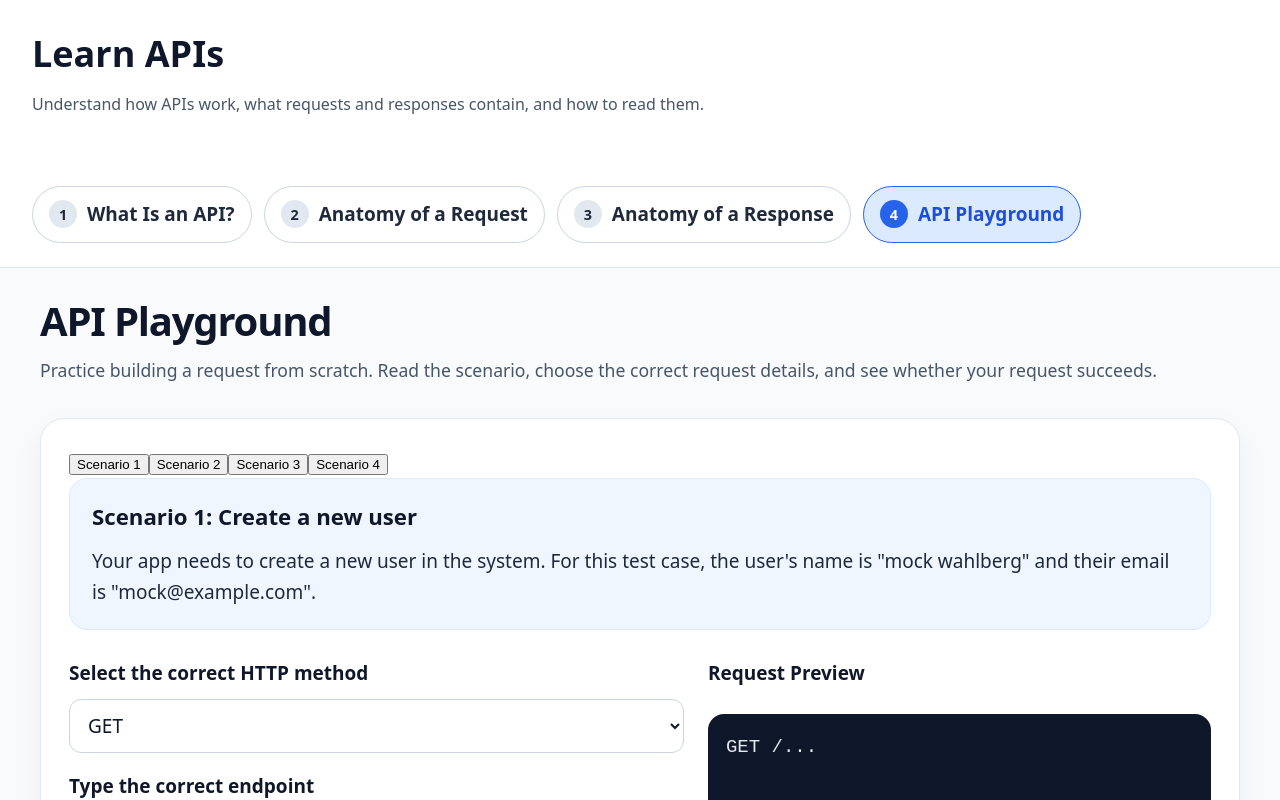
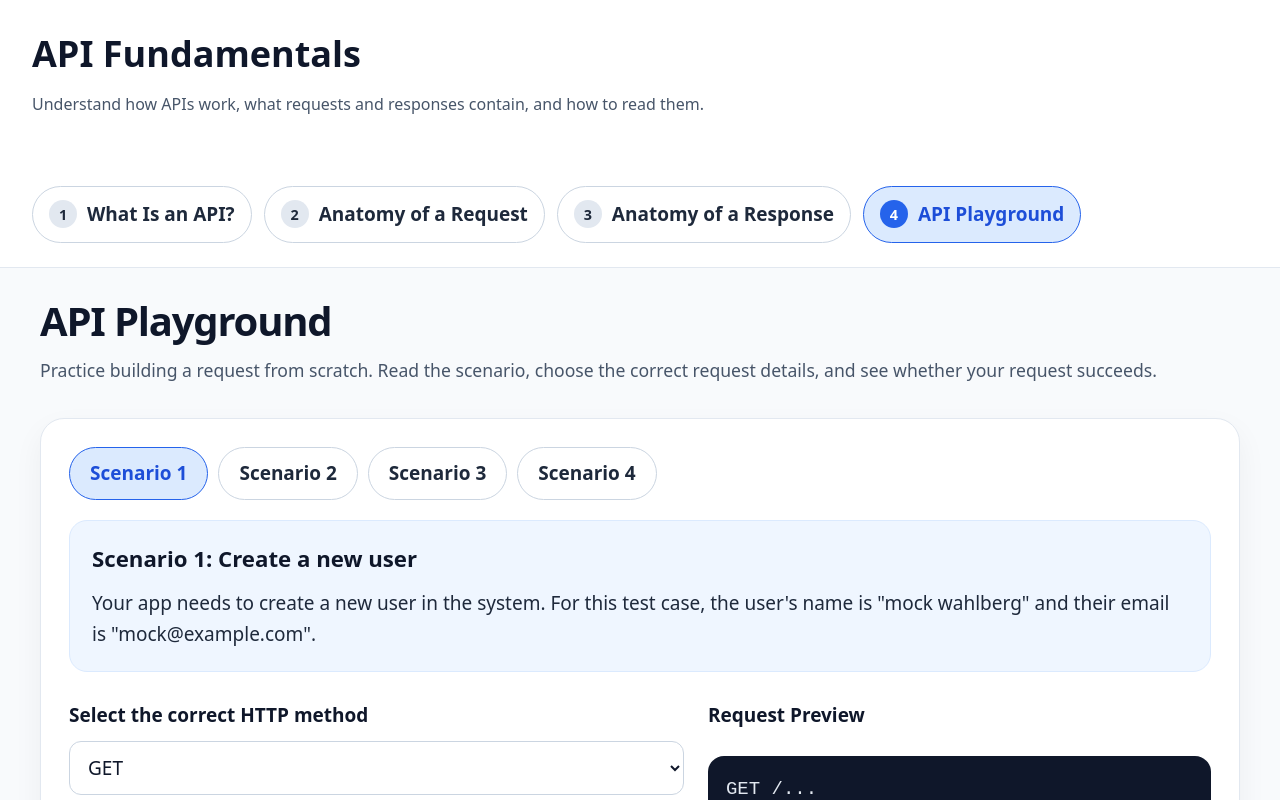
Before and after one commit to lizburkecodes/api-learning-app-v2, a React (Vite) app: page /api-playground in a window 1280 px wide. Shown: the top 800 px of the page. Built offline with nearby package versions, Linux system fonts and the light colour scheme.

Commit message:
fix buttons

```diff
--- a/src/App.css
+++ b/src/App.css
@@ -659,3 +659,32 @@
     grid-template-columns: 1fr;
   }
 }
+
+.scenario-tabs {
+  display: flex;
+  gap: 10px;
+  margin-bottom: 20px;
+  flex-wrap: wrap;
+}
+
+.scenario-tab {
+  padding: 10px 20px;
+  border: 1px solid #cbd5e1;
+  border-radius: 999px;
+  background: white;
+  color: #1e293b;
+  font: inherit;
+  font-weight: 600;
+  cursor: pointer;
+  transition: all 0.15s ease;
+}
+
+.scenario-tab:hover {
+  border-color: #2563eb;
+}
+
+.scenario-tab.active {
+  background: #dbeafe;
+  border-color: #2563eb;
+  color: #1d4ed8;
+}
--- a/src/App.tsx
+++ b/src/App.tsx
@@ -18,7 +18,7 @@ function App() {
     <div className="app-shell">
       <header className="top-bar">
         <div className="title-group">
-          <h1>Learn APIs</h1>
+          <h1>API Fundamentals</h1>
           <p>Understand how APIs work, what requests and responses contain, and how to read them.</p>
         </div>
 
--- a/src/pages/WhatIsApi.tsx
+++ b/src/pages/WhatIsApi.tsx
@@ -374,8 +374,7 @@ Errors types: api_error, card_error, idempotency_error, invalid_request_error`}<
 
             <h3>What to remember</h3>
             <p>
-                APIs are the foundation of how modern software systems connect, share
-                data, and build on top of each other.
+                APIs are how modern software systems communicate — but you don't master them by memorizing endpoints. You learn APIs by reading documentation, experimenting, and figuring out what works.
             </p>
         </LessonLayout>
     )
```
